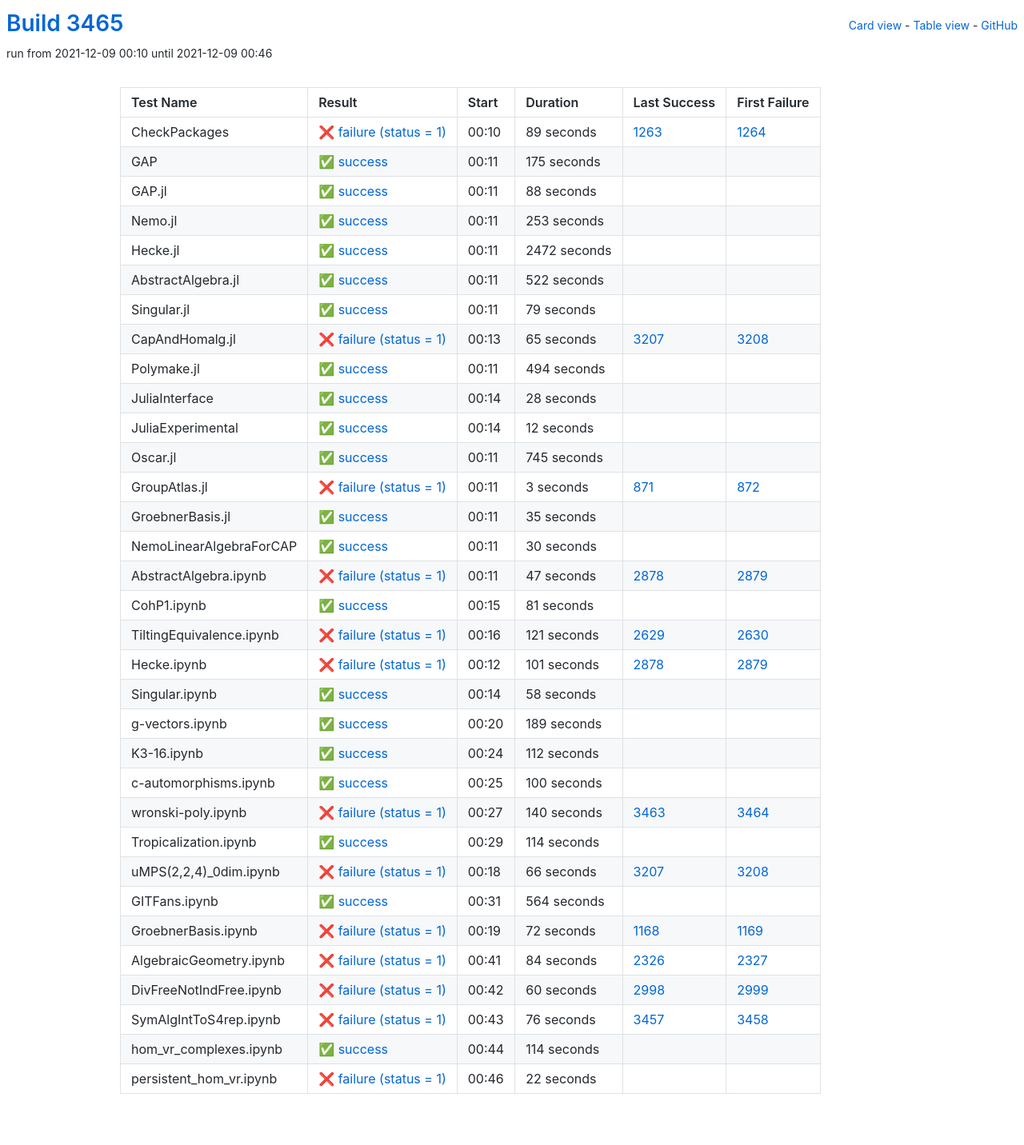
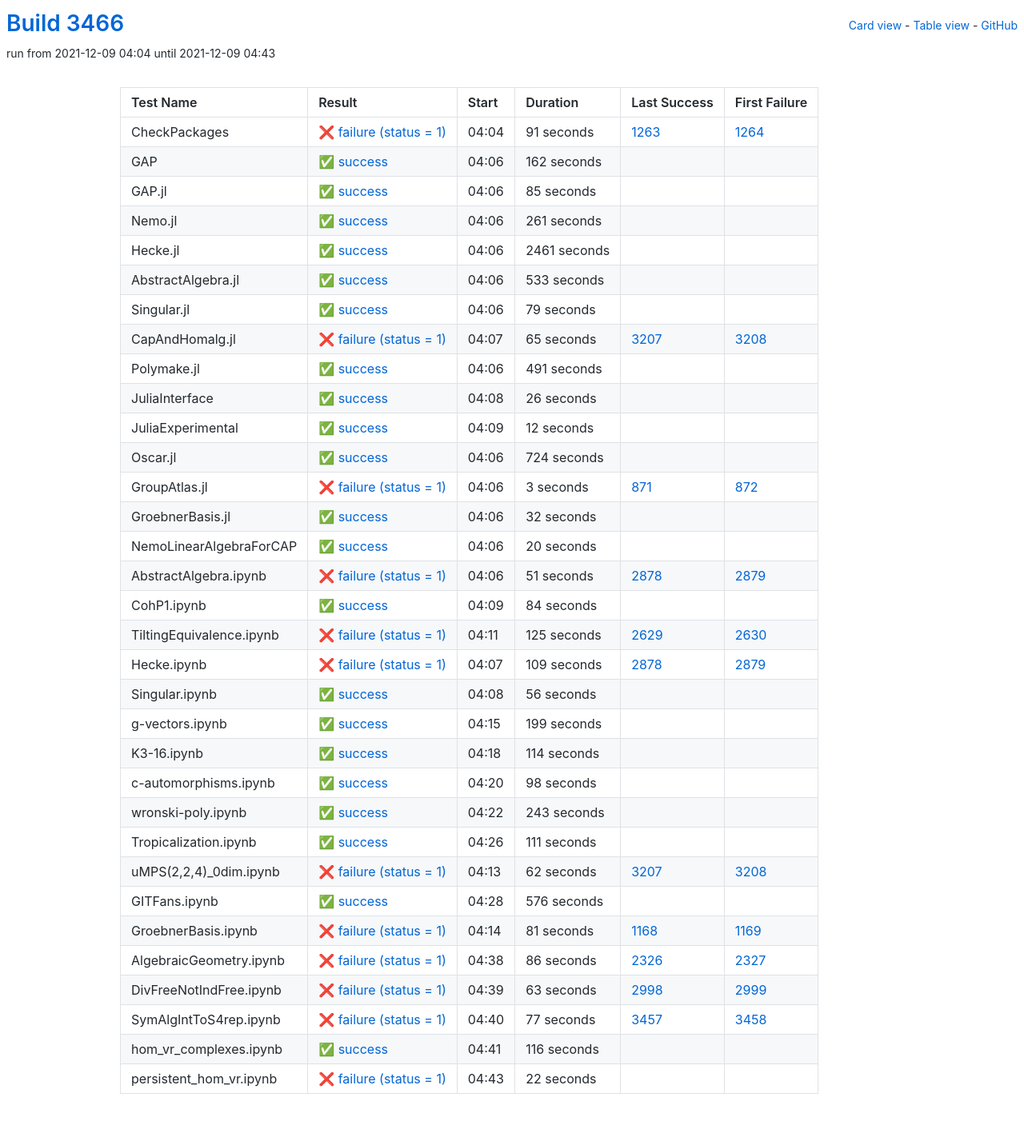
Before and after one commit to oscar-system/oscar-ci-status-stable, a Jekyll site: the page built from table.html, in a window 1280 px wide. Shown: the whole page at 80% size. Built offline with Jekyll 4.4.1, drawn with Linux system fonts in a browser that asks for light colours.

Commit message:
Build #3466

```diff
--- a/_data/ci.yml
+++ b/_data/ci.yml
@@ -1,6 +1,6 @@
 ---
-build: 3465
-build_url: https://oscarci.mathematik.uni-kl.de/job/oscar-stable/3465/
+build: 3466
+build_url: https://oscarci.mathematik.uni-kl.de/job/oscar-stable/3466/
 job: oscar-stable
 organization: oscar-system
 repo: oscar-ci-status-stable
@@ -8,80 +8,80 @@ repourl: https://github.com/oscar-system/oscar-ci-status-stable
 tests:
 - name: CheckPackages
   id: checkpackages
-  log: https://oscarci.mathematik.uni-kl.de/job/oscar-stable/3465/artifact/logs/build-3465/CheckPackages.log
-  start: 2021-12-09 00:10
+  log: https://oscarci.mathematik.uni-kl.de/job/oscar-stable/3466/artifact/logs/build-3466/CheckPackages.log
+  start: 2021-12-09 04:04
   success: false
   exitcode: 1
   status: failure
-  duration: 89
+  duration: 91
   last_success: 1263
   last_success_url: https://oscarci.mathematik.uni-kl.de/job/oscar-stable/1263/
   first_failure: 1264
   first_failure_url: https://oscarci.mathematik.uni-kl.de/job/oscar-stable/1264/
 - name: GAP
   id: gap
-  log: https://oscarci.mathematik.uni-kl.de/job/oscar-stable/3465/artifact/logs/build-3465/GAP.log
-  start: 2021-12-09 00:11
+  log: https://oscarci.mathematik.uni-kl.de/job/oscar-stable/3466/artifact/logs/build-3466/GAP.log
+  start: 2021-12-09 04:06
   success: true
   exitcode: 0
   status: success
-  duration: 175
+  duration: 162
   last_success: false
   last_success_url:
   first_failure: false
   first_failure_url:
 - name: GAP.jl
   id: gap-jl
-  log: https://oscarci.mathematik.uni-kl.de/job/oscar-stable/3465/artifact/logs/build-3465/GAP.jl.log
-  start: 2021-12-09 00:11
+  log: https://oscarci.mathematik.uni-kl.de/job/oscar-stable/3466/artifact/logs/build-3466/GAP.jl.log
+  start: 2021-12-09 04:06
   success: true
   exitcode: 0
   status: success
-  duration: 88
+  duration: 85
   last_success: false
   last_success_url:
   first_failure: false
   first_failure_url:
 - name: Nemo.jl
   id: nemo-jl
-  log: https://oscarci.mathematik.uni-kl.de/job/oscar-stable/3465/artifact/logs/build-3465/Nemo.jl.log
-  start: 2021-12-09 00:11
+  log: https://oscarci.mathematik.uni-kl.de/job/oscar-stable/3466/artifact/logs/build-3466/Nemo.jl.log
+  start: 2021-12-09 04:06
   success: true
   exitcode: 0
   status: success
-  duration: 253
+  duration: 261
   last_success: false
   last_success_url:
   first_failure: false
   first_failure_url:
 - name: Hecke.jl
   id: hecke-jl
-  log: https://oscarci.mathematik.uni-kl.de/job/oscar-stable/3465/artifact/logs/build-3465/Hecke.jl.log
-  start: 2021-12-09 00:11
+  log: https://oscarci.mathematik.uni-kl.de/job/oscar-stable/3466/artifact/logs/build-3466/Hecke.jl.log
+  start: 2021-12-09 04:06
   success: true
   exitcode: 0
   status: success
-  duration: 2472
+  duration: 2461
   last_success: false
   last_success_url:
   first_failure: false
   first_failure_url:
 - name: AbstractAlgebra.jl
   id: abstractalgebra-jl
-  log: https://oscarci.mathematik.uni-kl.de/job/oscar-stable/3465/artifact/logs/build-3465/AbstractAlgebra.jl.log
-  start: 2021-12-09 00:11
+  log: https://oscarci.mathematik.uni-kl.de/job/oscar-stable/3466/artifact/logs/build-3466/AbstractAlgebra.jl.log
+  start: 2021-12-09 04:06
   success: true
   exitcode: 0
   status: success
-  duration: 522
+  duration: 533
   last_success: false
   last_success_url:
   first_failure: false
   first_failure_url:
 - name: Singular.jl
   id: singular-jl
-  log: https://oscarci.mathematik.uni-kl.de/job/oscar-stable/3465/artifact/logs/build-3465/Singular.jl.log
-  start: 2021-12-09 00:11
+  log: https://oscarci.mathematik.uni-kl.de/job/oscar-stable/3466/artifact/logs/build-3466/Singular.jl.log
+  start: 2021-12-09 04:06
   success: true
   exitcode: 0
   status: success
@@ -92,8 +92,8 @@ tests:
   first_failure_url:
 - name: CapAndHomalg.jl
   id: capandhomalg-jl
-  log: https://oscarci.mathematik.uni-kl.de/job/oscar-stable/3465/artifact/logs/build-3465/CapAndHomalg.jl.log
-  start: 2021-12-09 00:13
+  log: https://oscarci.mathematik.uni-kl.de/job/oscar-stable/3466/artifact/logs/build-3466/CapAndHomalg.jl.log
+  start: 2021-12-09 04:07
   success: false
   exitcode: 1
   status: failure
@@ -104,32 +104,32 @@ tests:
   first_failure_url: https://oscarci.mathematik.uni-kl.de/job/oscar-stable/3208/
 - name: Polymake.jl
   id: polymake-jl
-  log: https://oscarci.mathematik.uni-kl.de/job/oscar-stable/3465/artifact/logs/build-3465/Polymake.jl.log
-  start: 2021-12-09 00:11
+  log: https://oscarci.mathematik.uni-kl.de/job/oscar-stable/3466/artifact/logs/build-3466/Polymake.jl.log
+  start: 2021-12-09 04:06
   success: true
   exitcode: 0
   status: success
-  duration: 494
+  duration: 491
   last_success: false
   last_success_url:
   first_failure: false
   first_failure_url:
 - name: JuliaInterface
   id: juliainterface
-  log: https://oscarci.mathematik.uni-kl.de/job/oscar-stable/3465/artifact/logs/build-3465/JuliaInterface.log
-  start: 2021-12-09 00:14
+  log: https://oscarci.mathematik.uni-kl.de/job/oscar-stable/3466/artifact/logs/build-3466/JuliaInterface.log
+  start: 2021-12-09 04:08
   success: true
   exitcode: 0
   status: success
-  duration: 28
+  duration: 26
   last_success: false
   last_success_url:
   first_failure: false
   first_failure_url:
 - name: JuliaExperimental
   id: juliaexperimental
-  log: https://oscarci.mathematik.uni-kl.de/job/oscar-stable/3465/artifact/logs/build-3465/JuliaExperimental.log
-  start: 2021-12-09 00:14
+  log: https://oscarci.mathematik.uni-kl.de/job/oscar-stable/3466/artifact/logs/build-3466/JuliaExperimental.log
+  start: 2021-12-09 04:09
   success: true
   exitcode: 0
   status: success
@@ -140,20 +140,20 @@ tests:
   first_failure_url:
 - name: Oscar.jl
   id: oscar-jl
-  log: https://oscarci.mathematik.uni-kl.de/job/oscar-stable/3465/artifact/logs/build-3465/Oscar.jl.log
-  start: 2021-12-09 00:11
+  log: https://oscarci.mathematik.uni-kl.de/job/oscar-stable/3466/artifact/logs/build-3466/Oscar.jl.log
+  start: 2021-12-09 04:06
   success: true
   exitcode: 0
   status: success
-  duration: 745
+  duration: 724
   last_success: false
   last_success_url:
   first_failure: false
   first_failure_url:
 - name: GroupAtlas.jl
   id: groupatlas-jl
-  log: https://oscarci.mathematik.uni-kl.de/job/oscar-stable/3465/artifact/logs/build-3465/GroupAtlas.jl.log
-  start: 2021-12-09 00:11
+  log: https://oscarci.mathematik.uni-kl.de/job/oscar-stable/3466/artifact/logs/build-3466/GroupAtlas.jl.log
+  start: 2021-12-09 04:06
   success: false
   exitcode: 1
   status: failure
@@ -164,140 +164,104 @@ tests:
   first_failure_url: https://oscarci.mathematik.uni-kl.de/job/oscar-stable/872/
 - name: GroebnerBasis.jl
   id: groebnerbasis-jl
-  log: https://oscarci.mathematik.uni-kl.de/job/oscar-stable/3465/artifact/logs/build-3465/GroebnerBasis.jl.log
-  start: 2021-12-09 00:11
+  log: https://oscarci.mathematik.uni-kl.de/job/oscar-stable/3466/artifact/logs/build-3466/GroebnerBasis.jl.log
+  start: 2021-12-09 04:06
   success: true
   exitcode: 0
   status: success
-  duration: 35
+  duration: 32
   last_success: false
   last_success_url:
   first_failure: false
   first_failure_url:
 - name: NemoLinearAlgebraForCAP
   id: nemolinearalgebraforcap
-  log: https://oscarci.mathematik.uni-kl.de/job/oscar-stable/3465/artifact/logs/build-3465/NemoLinearAlgebraForCAP.log
-  start: 2021-12-09 00:11
+  log: https://oscarci.mathematik.uni-kl.de/job/oscar-stable/3466/artifact/logs/build-3466/NemoLinearAlgebraForCAP.log
+  start: 2021-12-09 04:06
   success: true
   exitcode: 0
   status: success
-  duration: 30
+  duration: 20
   last_success: false
   last_success_url:
   first_failure: false
   first_failure_url:
 - name: AbstractAlgebra.ipynb
   id: abstractalgebra-ipynb
-  log: https://oscarci.mathematik.uni-kl.de/job/oscar-stable/3465/artifact/logs/build-3465/AbstractAlgebra.ipynb.log
-  start: 2021-12-09 00:11
+  log: https://oscarci.mathematik.uni-kl.de/job/oscar-stable/3466/artifact/logs/build-3466/AbstractAlgebra.ipynb.log
+  start: 2021-12-09 04:06
   success: false
   exitcode: 1
   status: failure
-  duration: 47
+  duration: 51
   last_success: 2878
   last_success_url: https://oscarci.mathematik.uni-kl.de/job/oscar-stable/2878/
   first_failure: 2879
   first_failure_url: https://oscarci.mathematik.uni-kl.de/job/oscar-stable/2879/
 - name: CohP1.ipynb
   id: cohp1-ipynb
-  log: https://oscarci.mathematik.uni-kl.de/job/oscar-stable/3465/artifact/logs/build-3465/CohP1.ipynb.log
-  start: 2021-12-09 00:15
+  log: https://oscarci.mathematik.uni-kl.de/job/oscar-stable/3466/artifact/logs/build-3466/CohP1.ipynb.log
+  start: 2021-12-09 04:09
   success: true
   exitcode: 0
   status: success
-  duration: 81
+  duration: 84
   last_success: false
   last_success_url:
   first_failure: false
   first_failure_url:
 - name: TiltingEquivalence.ipynb
   id: tiltingequivalence-ipynb
-  log: https://oscarci.mathematik.uni-kl.de/job/oscar-stable/3465/artifact/logs/build-3465/TiltingEquivalence.ipynb.log
-  start: 2021-12-09 00:16
+  log: https://oscarci.mathematik.uni-kl.de/job/oscar-stable/3466/artifact/logs/build-3466/TiltingEquivalence.ipynb.log
+  start: 2021-12-09 04:11
   success: false
   exitcode: 1
   status: failure
-  duration: 121
+  duration: 125
   last_success: 2629
   last_success_url: https://oscarci.mathematik.uni-kl.de/job/oscar-stable/2629/
   first_failure: 2630
   first_failure_url: https://oscarci.mathematik.uni-kl.de/job/oscar-stable/2630/
 - name: Hecke.ipynb
   id: hecke-ipynb
-  log: https://oscarci.mathematik.uni-kl.de/job/oscar-stable/3465/artifact/logs/build-3465/Hecke.ipynb.log
-  start: 2021-12-09 00:12
+  log: https://oscarci.mathematik.uni-kl.de/job/oscar-stable/3466/artifact/logs/build-3466/Hecke.ipynb.log
+  start: 2021-12-09 04:07
   success: false
   exitcode: 1
   status: failure
-  duration: 101
+  duration: 109
   last_success: 2878
   last_success_url: https://oscarci.mathematik.uni-kl.de/job/oscar-stable/2878/
   first_failure: 2879
   first_failure_url: https://oscarci.mathematik.uni-kl.de/job/oscar-stable/2879/
 - name: Singular.ipynb
   id: singular-ipynb
-  log: https://oscarci.mathematik.uni-kl.de/job/oscar-stable/3465/artifact/logs/build-3465/Singular.ipynb.log
-  start: 2021-12-09 00:14
+  log: https://oscarci.mathematik.uni-kl.de/job/oscar-stable/3466/artifact/logs/build-3466/Singular.ipynb.log
+  start: 2021-12-09 04:08
   success: true
   exitcode: 0
   status: success
-  duration: 58
+  duration: 56
   last_success: false
   last_success_url:
   first_failure: false
   first_failure_url:
 - name: g-vectors.ipynb
   id: g-vectors-ipynb
-  log: https://oscarci.mathematik.uni-kl.de/job/oscar-stable/3465/artifact/logs/build-3465/g-vectors.ipynb.log
-  start: 2021-12-09 00:20
+  log: https://oscarci.mathematik.uni-kl.de/job/oscar-stable/3466/artifact/logs/build-3466/g-vectors.ipynb.log
+  start: 2021-12-09 04:15
   success: true
   exitcode: 0
   status: success
-  duration: 189
+  duration: 199
   last_success: false
   last_success_url:
   first_failure: false
   first_failure_url:
 - name: K3-16.ipynb
   id: k3-16-ipynb
-  log: https://oscarci.mathematik.uni-kl.de/job/oscar-stable/3465/artifact/logs/build-3465/K3-16.ipynb.log
-  start: 2021-12-09 00:24
-  success: true
-  exitcode: 0
-  status: success
-  duration: 112
-  last_success: false
-  last_success_url:
-  first_failure: false
-  first_failure_url:
-- name: c-automorphisms.ipynb
-  id: c-automorphisms-ipynb
-  log: https://oscarci.mathematik.uni-kl.de/job/oscar-stable/3465/artifact/logs/build-3465/c-automorphisms.ipynb.log
-  start: 2021-12-09 00:25
-  success: true
-  exitcode: 0
-  status: success
-  duration: 100
-  last_success: false
-  last_success_url:
-  first_failure: false
-  first_failure_url:
-- name: wronski-poly.ipynb
-  id: wronski-poly-ipynb
-  log: https://oscarci.mathematik.uni-kl.de/job/oscar-stable/3465/artifact/logs/build-3465/wronski-poly.ipynb.log
-  start: 2021-12-09 00:27
-  success: false
-  exitcode: 1
-  status: failure
-  duration: 140
-  last_success: 3463
-  last_success_url: https://oscarci.mathematik.uni-kl.de/job/oscar-stable/3463/
-  first_failure: 3464
-  first_failure_url: https://oscarci.mathematik.uni-kl.de/job/oscar-stable/3464/
-- name: Tropicalization.ipynb
-  id: tropicalization-ipynb
-  log: https://oscarci.mathematik.uni-kl.de/job/oscar-stable/3465/artifact/logs/build-3465/Tropicalization.ipynb.log
-  start: 2021-12-09 00:29
+  log: https://oscarci.mathematik.uni-kl.de/job/oscar-stable/3466/artifact/logs/build-3466/K3-16.ipynb.log
+  start: 2021-12-09 04:18
   success: true
   exitcode: 0
   status: success
@@ -306,94 +270,130 @@ tests:
   last_success_url:
   first_failure: false
   first_failure_url:
+- name: c-automorphisms.ipynb
+  id: c-automorphisms-ipynb
+  log: https://oscarci.mathematik.uni-kl.de/job/oscar-stable/3466/artifact/logs/build-3466/c-automorphisms.ipynb.log
+  start: 2021-12-09 04:20
+  success: true
+  exitcode: 0
+  status: success
+  duration: 98
+  last_success: false
+  last_success_url:
+  first_failure: false
+  first_failure_url:
+- name: wronski-poly.ipynb
+  id: wronski-poly-ipynb
+  log: https://oscarci.mathematik.uni-kl.de/job/oscar-stable/3466/artifact/logs/build-3466/wronski-poly.ipynb.log
+  start: 2021-12-09 04:22
+  success: true
+  exitcode: 0
+  status: success
+  duration: 243
+  last_success: false
+  last_success_url:
+  first_failure: false
+  first_failure_url:
+- name: Tropicalization.ipynb
+  id: tropicalization-ipynb
+  log: https://oscarci.mathematik.uni-kl.de/job/oscar-stable/3466/artifact/logs/build-3466/Tropicalization.ipynb.log
+  start: 2021-12-09 04:26
+  success: true
+  exitcode: 0
+  status: success
+  duration: 111
+  last_success: false
+  last_success_url:
+  first_failure: false
+  first_failure_url:
 - name: uMPS(2,2,4)_0dim.ipynb
   id: umps-2-2-4-0dim-ipynb
-  log: https://oscarci.mathematik.uni-kl.de/job/oscar-stable/3465/artifact/logs/build-3465/uMPS-2-2-4-_0dim.ipynb.log
-  start: 2021-12-09 00:18
+  log: https://oscarci.mathematik.uni-kl.de/job/oscar-stable/3466/artifact/logs/build-3466/uMPS-2-2-4-_0dim.ipynb.log
+  start: 2021-12-09 04:13
   success: false
   exitcode: 1
   status: failure
-  duration: 66
+  duration: 62
   last_success: 3207
   last_success_url: https://oscarci.mathematik.uni-kl.de/job/oscar-stable/3207/
   first_failure: 3208
   first_failure_url: https://oscarci.mathematik.uni-kl.de/job/oscar-stable/3208/
 - name: GITFans.ipynb
   id: gitfans-ipynb
-  log: https://oscarci.mathematik.uni-kl.de/job/oscar-stable/3465/artifact/logs/build-3465/GITFans.ipynb.log
-  start: 2021-12-09 00:31
+  log: https://oscarci.mathematik.uni-kl.de/job/oscar-stable/3466/artifact/logs/build-3466/GITFans.ipynb.log
+  start: 2021-12-09 04:28
   success: true
   exitcode: 0
   status: success
-  duration: 564
+  duration: 576
   last_success: false
   last_success_url:
   first_failure: false
   first_failure_url:
 - name: GroebnerBasis.ipynb
   id: groebnerbasis-ipynb
-  log: https://oscarci.mathematik.uni-kl.de/job/oscar-stable/3465/artifact/logs/build-3465/GroebnerBasis.ipynb.log
-  start: 2021-12-09 00:19
+  log: https://oscarci.mathematik.uni-kl.de/job/oscar-stable/3466/artifact/logs/build-3466/GroebnerBasis.ipynb.log
+  start: 2021-12-09 04:14
   success: false
   exitcode: 1
   status: failure
-  duration: 72
+  duration: 81
   last_success: 1168
   last_success_url: https://oscarci.mathematik.uni-kl.de/job/oscar-stable/1168/
   first_failure: 1169
   first_failure_url: https://oscarci.mathematik.uni-kl.de/job/oscar-stable/1169/
 - name: AlgebraicGeometry.ipynb
   id: algebraicgeometry-ipynb
-  log: https://oscarci.mathematik.uni-kl.de/job/oscar-stable/3465/artifact/logs/build-3465/AlgebraicGeometry.ipynb.log
-  start: 2021-12-09 00:41
+  log: https://oscarci.mathematik.uni-kl.de/job/oscar-stable/3466/artifact/logs/build-3466/AlgebraicGeometry.ipynb.log
+  start: 2021-12-09 04:38
   success: false
   exitcode: 1
   status: failure
-  duration: 84
+  duration: 86
   last_success: 2326
   last_success_url: https://oscarci.mathematik.uni-kl.de/job/oscar-stable/2326/
   first_failure: 2327
   first_failure_url: https://oscarci.mathematik.uni-kl.de/job/oscar-stable/2327/
 - name: DivFreeNotIndFree.ipynb
   id: divfreenotindfree-ipynb
-  log: https://oscarci.mathematik.uni-kl.de/job/oscar-stable/3465/artifact/logs/build-3465/DivFreeNotIndFree.ipynb.log
-  start: 2021-12-09 00:42
+  log: https://oscarci.mathematik.uni-kl.de/job/oscar-stable/3466/artifact/logs/build-3466/DivFreeNotIndFree.ipynb.log
+  start: 2021-12-09 04:39
   success: false
   exitcode: 1
   status: failure
-  duration: 60
+  duration: 63
   last_success: 2998
   last_success_url: https://oscarci.mathematik.uni-kl.de/job/oscar-stable/2998/
   first_failure: 2999
   first_failure_url: https://oscarci.mathematik.uni-kl.de/job/oscar-stable/2999/
 - name: SymAlgIntToS4rep.ipynb
   id: symalginttos4rep-ipynb
-  log: https://oscarci.mathematik.uni-kl.de/job/oscar-stable/3465/artifact/logs/build-3465/SymAlgIntToS4rep.ipynb.log
-  start: 2021-12-09 00:43
+  log: https://oscarci.mathematik.uni-kl.de/job/oscar-stable/3466/artifact/logs/build-3466/SymAlgIntToS4rep.ipynb.log
+  start: 2021-12-09 04:40
   success: false
   exitcode: 1
   status: failure
-  duration: 76
+  duration: 77
   last_success: 3457
   last_success_url: https://oscarci.mathematik.uni-kl.de/job/oscar-stable/3457/
   first_failure: 3458
   first_failure_url: https://oscarci.mathematik.uni-kl.de/job/oscar-stable/3458/
 - name: hom_vr_complexes.ipynb
   id: hom-vr-complexes-ipynb
-  log: https://oscarci.mathematik.uni-kl.de/job/oscar-stable/3465/artifact/logs/build-3465/hom_vr_complexes.ipynb.log
-  start: 2021-12-09 00:44
+  log: https://oscarci.mathematik.uni-kl.de/job/oscar-stable/3466/artifact/logs/build-3466/hom_vr_complexes.ipynb.log
+  start: 2021-12-09 04:41
   success: true
   exitcode: 0
   status: success
-  duration: 114
+  duration: 116
   last_success: false
   last_success_url:
   first_failure: false
   first_failure_url:
 - name: persistent_hom_vr.ipynb
   id: persistent-hom-vr-ipynb
-  log: https://oscarci.mathematik.uni-kl.de/job/oscar-stable/3465/artifact/logs/build-3465/persistent_hom_vr.ipynb.log
-  start: 2021-12-09 00:46
+  log: https://oscarci.mathematik.uni-kl.de/job/oscar-stable/3466/artifact/logs/build-3466/persistent_hom_vr.ipynb.log
+  start: 2021-12-09 04:43
   success: false
   exitcode: 1
   status: failure
```
Also changed, not shown: README.md.
